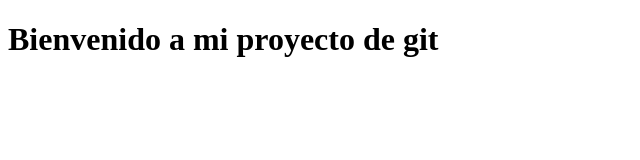
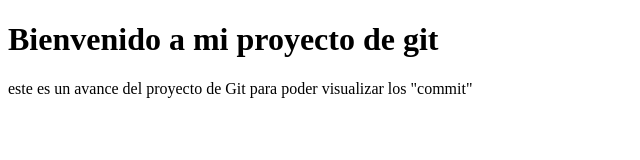
Before and after one commit to johnny562387/ProyectoGit, a plain HTML site: page index.html in a window 1280 px wide. Shown: the whole page, without its empty margins (0-640 px from the left). Drawn offline with Linux system fonts and the light colour scheme.

Commit message:
Tercer cambio

```diff
--- a/index.html
+++ b/index.html
@@ -5,5 +5,6 @@
 </head>
 <body>
   <h1>Bienvenido a mi proyecto de git </h1>
+  <p>este es un avance del proyecto de Git para poder visualizar los "commit"</p>
 </body>
 </html>
```
